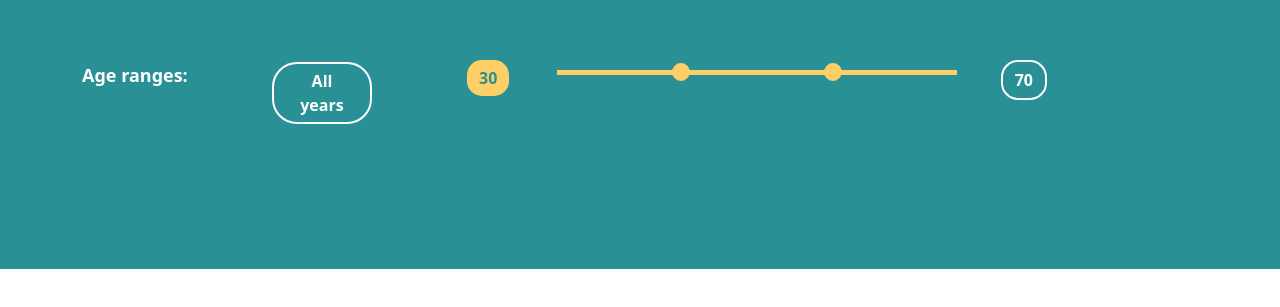
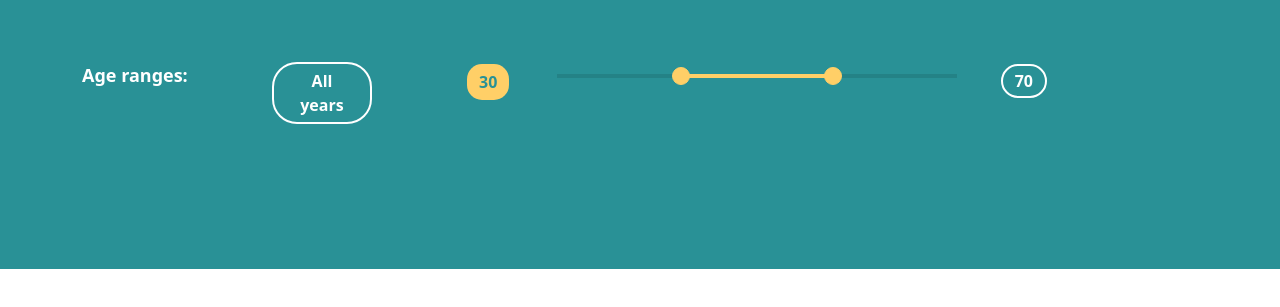
Before and after one commit to TusharJoy/demo-vue, a Vue app: page / in a window 1280 px wide. Shown: the part 131-438 px from the top of the page. Built offline with nearby package versions, Linux system fonts and the light colour scheme; the HTML template or start-up script is replaced by a standard one.

Commit message:
change the color of the range slider

```diff
--- a/src/components/Slider/MyRange.vue
+++ b/src/components/Slider/MyRange.vue
@@ -1,65 +1,112 @@
 <template>
-  <div class='range-slider'>
+  <div class="slider">
+    <div class="pro"></div>
+  </div>
+  <div class="range-slider">
     <output id="bubbleF" class="bubbleFirst">{{ first }}</output>
-    <input type="range" :min="minThreshold" :max="maxThreshold" :step="step"
-           @input="$emit('update:first', parseInt($event.target.value))"
-           :value='first'
-           id="rangeFirst">
+    <input
+      type="range"
+      :min="minThreshold"
+      :max="maxThreshold"
+      :step="step"
+      @input="$emit('update:first', parseInt($event.target.value))"
+      :value="first"
+      id="rangeFirst"
+    />
 
-    <input type="range" :min="minThreshold" :max="maxThreshold" :step="step"
-           @input="$emit('update:second', parseInt($event.target.value))" :value='second'
-           id="rangeLast">
+    <input
+      type="range"
+      :min="minThreshold"
+      :max="maxThreshold"
+      :step="step"
+      @input="$emit('update:second', parseInt($event.target.value))"
+      :value="second"
+      id="rangeLast"
+    />
 
-    <output  id="bubbleLast" class="bubble">{{ second }}</output>
+    <output id="bubbleLast" class="bubble">{{ second }}</output>
   </div>
 </template>
 
 <script setup>
-
-import {onMounted} from "vue";
+import { onMounted } from "vue";
 
 defineProps({
   minThreshold: {
     type: Number,
-    default: -100
+    default: -100,
   },
   maxThreshold: {
     type: Number,
-    default: 100
+    default: 100,
   },
   step: {
     type: Number,
-    default: 1
+    default: 1,
   },
   first: {
     type: Number,
-    default: 10
+    default: 10,
   },
   second: {
     type: Number,
-    default: 80
-  }
-})
+    default: 80,
+  },
+});
 onMounted(() => {
-  setBubble('rangeFirst','bubbleF')
-  setBubble('rangeLast','bubbleLast')
-})
+  setBubble("rangeFirst", "bubbleF");
+  setBubble("rangeLast", "bubbleLast");
+
+   //Find the range between min and max value
+
+  const rangein = document.querySelectorAll(".range-slider input");
+
+  const progress = document.querySelector(".slider .pro");
+
+
+  rangein.forEach((input) => {
+    input.addEventListener("input", (e) => {
+      let minVal = parseInt(rangein[0].value),
+        maxVal = parseInt(rangein[1].value);
+
+        progress.style.left = (minVal / rangein[0].max) * 100 + "%";
+        progress.style.right = 100 - (maxVal / rangein[1].max) * 100 + "%";
+
+    });
+  });
+});
 
 const setBubble = (rangeId, bubbleId) => {
-
   const range = document.getElementById(rangeId);
   const bubble = document.getElementById(bubbleId);
   const val = range.value;
-  const min =  0;
-  const max =  100;
+  const min = 0;
+  const max = 100;
   const newVal = Number(((val - min) * 100) / (max - min));
 
   // Sorta magic numbers based on size of the native UI thumb
   bubble.style.left = `calc(${newVal}% + (${8 - newVal * 0.15}px))`;
-}
+
+};
+
+
 </script>
 
 <style scoped>
+.slider {
+  height: 4px;
+  background: #248286;
+  position: relative;
+  top: 12px;
+  max-width: 400px;
+}
+.slider .pro {
+  height: 4px;
+  left: 32%;
+  right: 32%;
+  position: absolute;
+  background: #ffcf67;
+}
 .range-slider {
   display: inline-block;
   max-width: 400px;
@@ -70,60 +117,64 @@ const setBubble = (rangeId, bubbleId) => {
   height: 10px;
 }
 
-.range-slider input[type=range] {
+.range-slider input[type="range"] {
   position: absolute;
   left: 0;
+  background: none;
 }
 
-input[type=range] {
+input[type="range"] {
   -webkit-appearance: none;
   width: 100%;
 }
 
-input[type=range]:focus {
+input[type="range"]:focus {
   outline: none;
 }
 
-input[type=range]:focus::-webkit-slider-runnable-track {
+/* input[type=range]:focus::-webkit-slider-runnable-track {
   background: #FFCF67;
+} */
+
+input[type="range"]:focus::-ms-fill-lower {
+  background: #ffcf67;
 }
 
-input[type=range]:focus::-ms-fill-lower {
-  background: #FFCF67;
+input[type="range"]:focus::-ms-fill-upper {
+  background: #ffcf67;
 }
 
-input[type=range]:focus::-ms-fill-upper {
-  background: #FFCF67;
-}
-
-input[type=range]::-webkit-slider-runnable-track {
+input[type="range"]::-webkit-slider-runnable-track {
   width: 100%;
-  height: 5px;
+  height: 4px;
   cursor: pointer;
-  /* animate: 0.2s; */
-  background: #FFCF67;
-  border-radius: 1px;
+  background: none;
   box-shadow: none;
   border: 0;
 }
 
-
-input[type=range]::-webkit-slider-thumb {
+input[type="range"]::-webkit-slider-thumb {
   z-index: 2;
   position: relative;
   box-shadow: 0px 0px 0px #000;
-  border: 1px solid #FFCF67;
+  border: 1px solid #ffcf67;
   height: 18px;
   width: 18px;
   border-radius: 25px;
-  background: #FFCF67;
+  background: #ffcf67;
   cursor: pointer;
   -webkit-appearance: none;
   margin-top: -7px;
 }
 
+input[type="range"]::-webkit-slider-thumb:hover {
+  transform: scale(2.2);
+  border: 3px solid #adb778;
+  border-radius: 50%;
+}
+
 #bubbleF {
-  background: #FFCF67;
+  background: #ffcf67;
   color: #299196;
   font-weight: bold;
   padding: 6px 12px;
@@ -148,7 +199,7 @@ input[type=range]::-webkit-slider-thumb {
   border: 2px solid #ffff;
   font-weight: bold;
   color: white;
-  padding: 6px 12px;
+  padding: 3px 12px;
   position: absolute;
   border-radius: 17px;
   top: -10px;
@@ -165,5 +216,4 @@ input[type=range]::-webkit-slider-thumb {
   top: -1px;
   left: 50%;
 } */
-
 </style>
```
